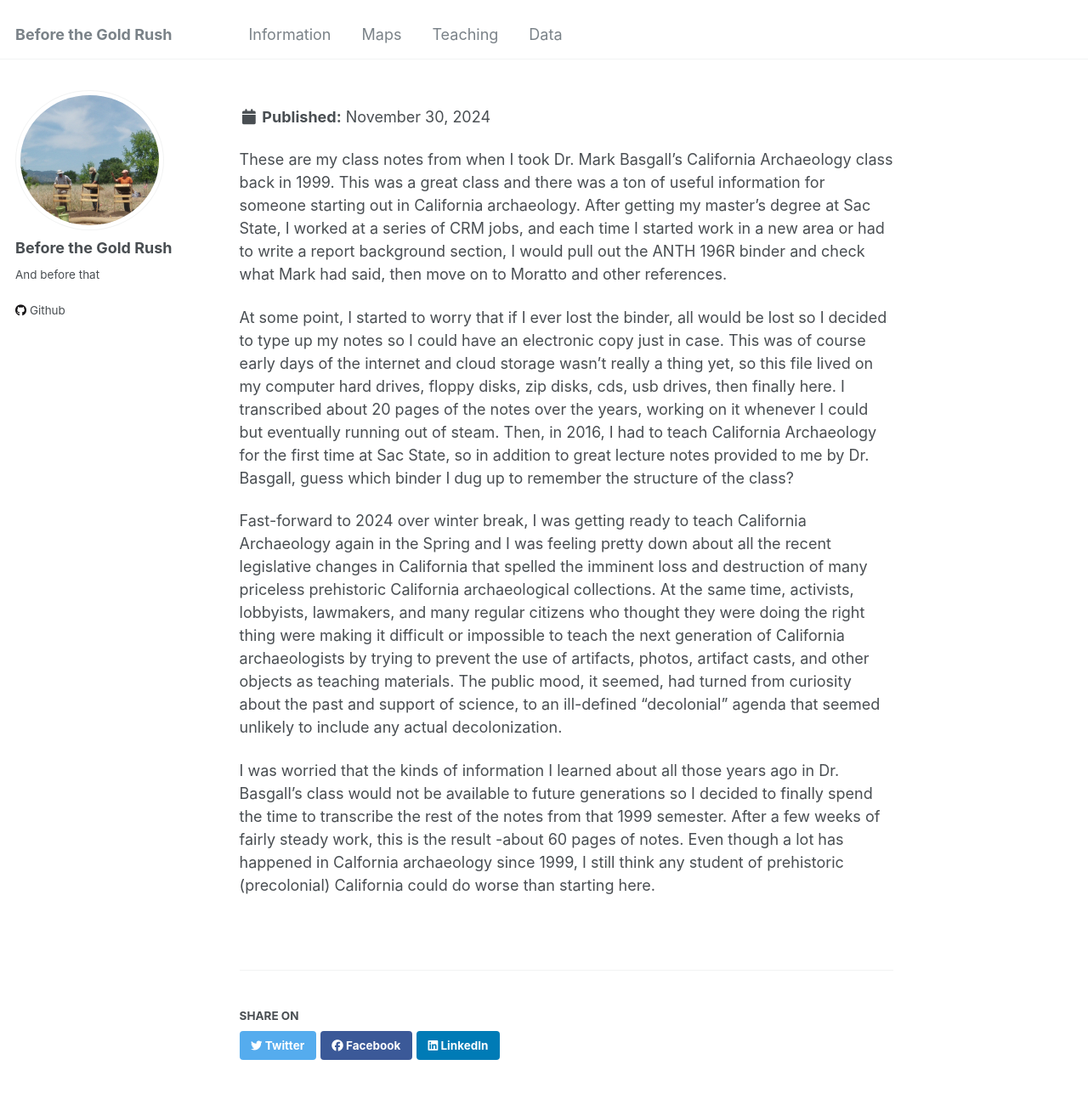
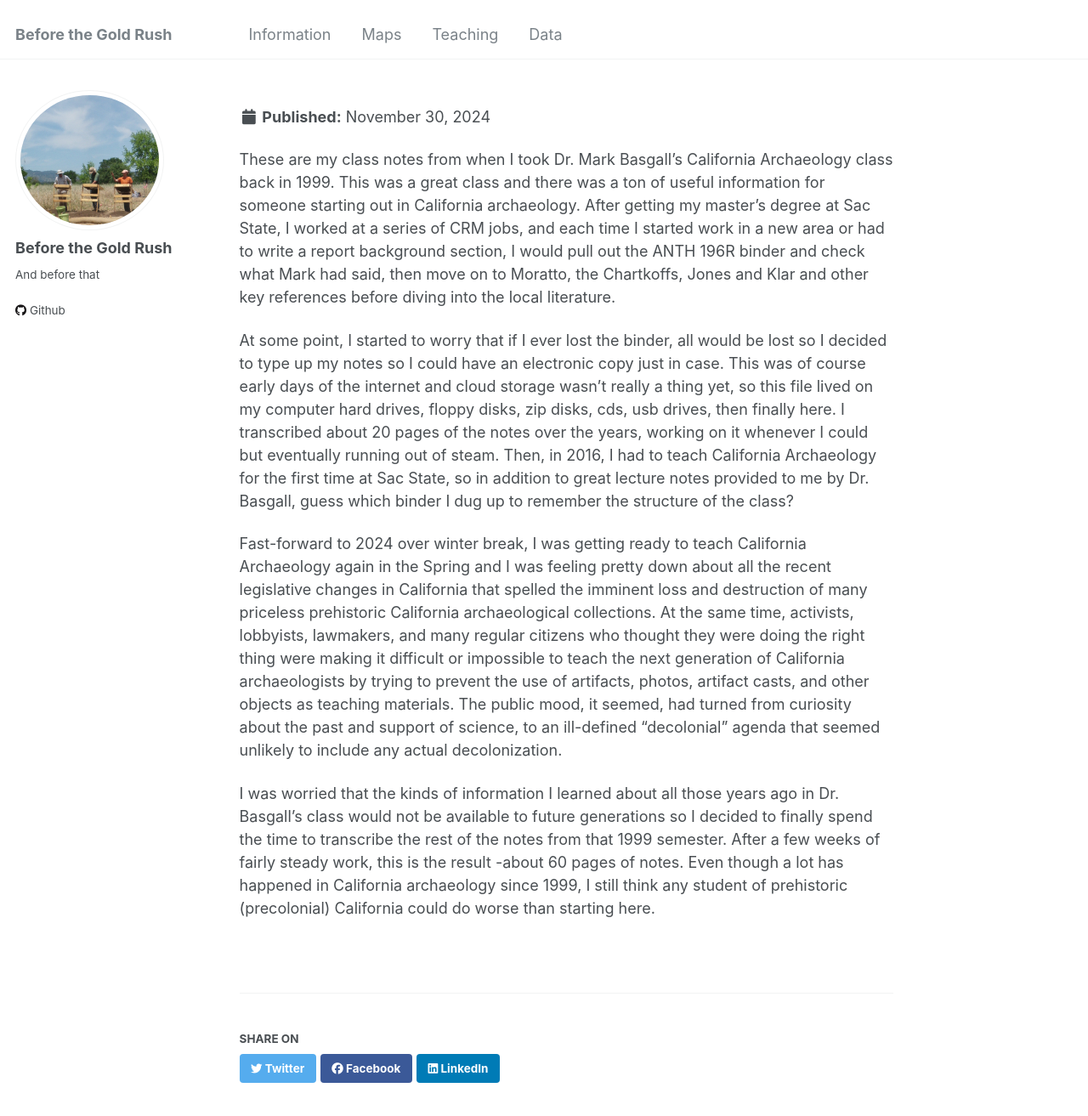
Before and after one commit to csus-arc/csus-arc.github.io, a Jekyll site: the page built from _publications/2009-10-01-paper-title-number-1.md, in a window 1280 px wide and 1400 px high. Shown: the top 1313 px of the window at 85% size. Built offline with Jekyll 4.4.1, drawn with Linux system fonts in a browser that asks for light colours.

Commit message:
Update 2009-10-01-paper-title-number-1.md

```diff
--- a/_publications/2009-10-01-paper-title-number-1.md
+++ b/_publications/2009-10-01-paper-title-number-1.md
@@ -10,10 +10,10 @@ paperurl: 'http://csus-arc.github.io/files/Basgall1999_myCAarch_notes2024_06_08.
 citation: 'Basgall, Mark. (1999). &quot;Course notes.&quot; <i>California Archaeology (ANTH 196R) </i>.'
 ---
 
-These are my class notes from when I took Dr. Mark Basgall's California Archaeology class back in 1999. This was a great class and there was a ton of useful information for someone starting out in California archaeology. After getting my master's degree at Sac State, I worked at a series of CRM jobs, and each time I started work in a new area or had to write a report background section, I would pull out the ANTH 196R binder and check what Mark had said, then move on to Moratto and other references.
+These are my class notes from when I took Dr. Mark Basgall's California Archaeology class back in 1999. This was a great class and there was a ton of useful information for someone starting out in California archaeology. After getting my master's degree at Sac State, I worked at a series of CRM jobs, and each time I started work in a new area or had to write a report background section, I would pull out the ANTH 196R binder and check what Mark had said, then move on to Moratto, the Chartkoffs, Jones and Klar and other key references before diving into the local literature.
 
 At some point, I started to worry that if I ever lost the binder, all would be lost so I decided to type up my notes so I could have an electronic copy just in case. This was of course early days of the internet and cloud storage wasn't really a thing yet, so this file lived on my computer hard drives, floppy disks, zip disks, cds, usb drives, then finally here. I transcribed about 20 pages of the notes over the years, working on it whenever I could but eventually running out of steam. Then, in 2016, I had to teach California Archaeology for the first time at Sac State, so in addition to great lecture notes provided to me by Dr. Basgall, guess which binder I dug up to remember the structure of the class?
 
 Fast-forward to 2024 over winter break, I was getting ready to teach California Archaeology again in the Spring and I was feeling pretty down about all the recent legislative changes in California that spelled the imminent loss and destruction of many priceless prehistoric California archaeological collections. At the same time, activists, lobbyists, lawmakers, and many regular citizens who thought they were doing the right thing were making it difficult or impossible to teach the next generation of California archaeologists by trying to prevent the use of artifacts, photos, artifact casts, and other objects as teaching materials. The public mood, it seemed, had turned from curiosity about the past and support of science, to an ill-defined "decolonial" agenda that seemed unlikely to include any actual decolonization.
 
-I was worried that the kinds of information I learned about all those years ago in Dr. Basgall's class would not be available to future generations so I decided to finally spend the time to transcribe the rest of the notes from that 1999 semester. After a few weeks of fairly steady work, this is the result -about 60 pages of notes. Even though a lot has happened in Calfornia archaeology since 1999, I still think any student of prehistoric (precolonial) California could do worse than starting here.
+I was worried that the kinds of information I learned about all those years ago in Dr. Basgall's class would not be available to future generations so I decided to finally spend the time to transcribe the rest of the notes from that 1999 semester. After a few weeks of fairly steady work, this is the result -about 60 pages of notes. Even though a lot has happened in California archaeology since 1999, I still think any student of prehistoric (precolonial) California could do worse than starting here.
```
